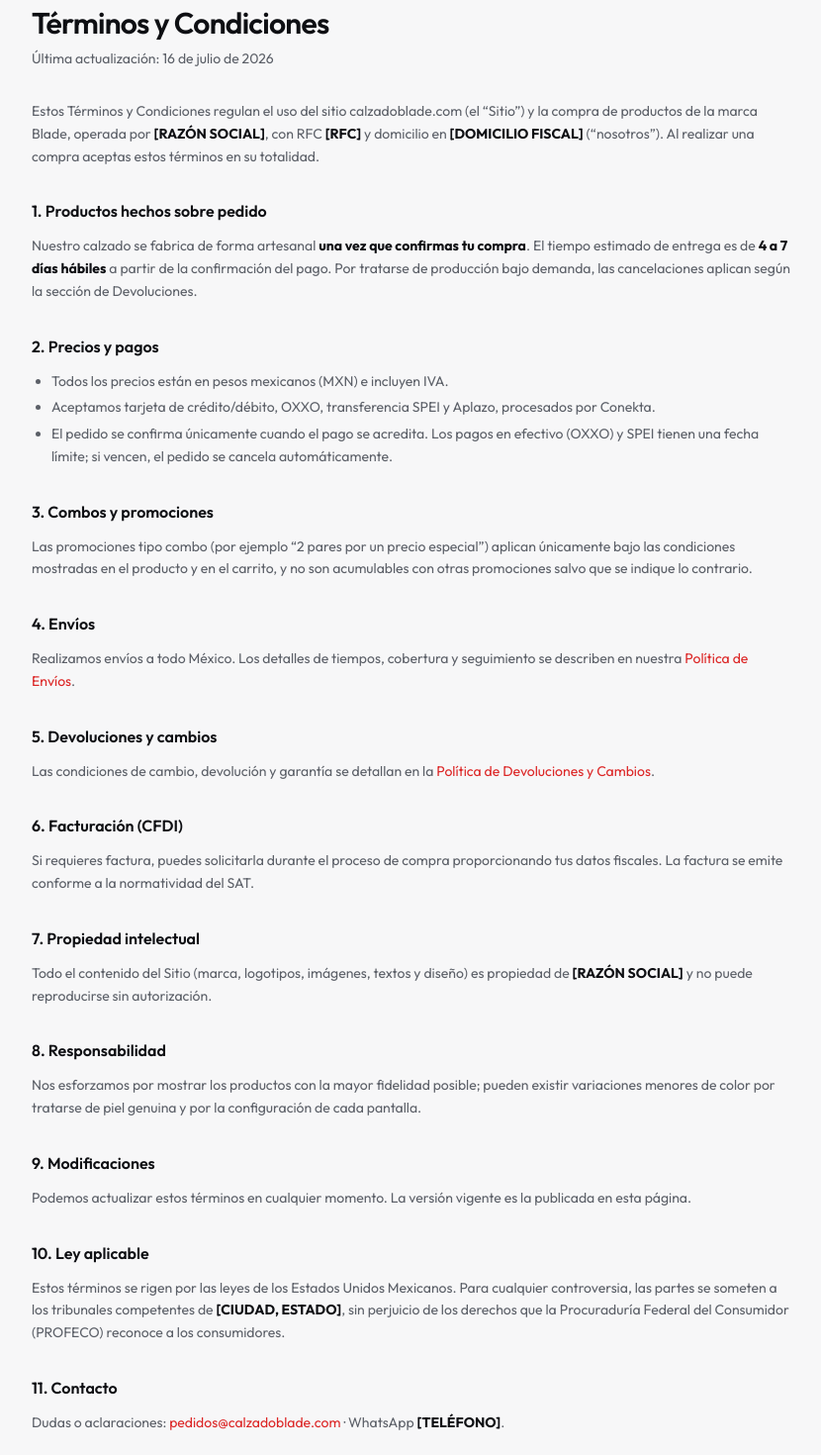
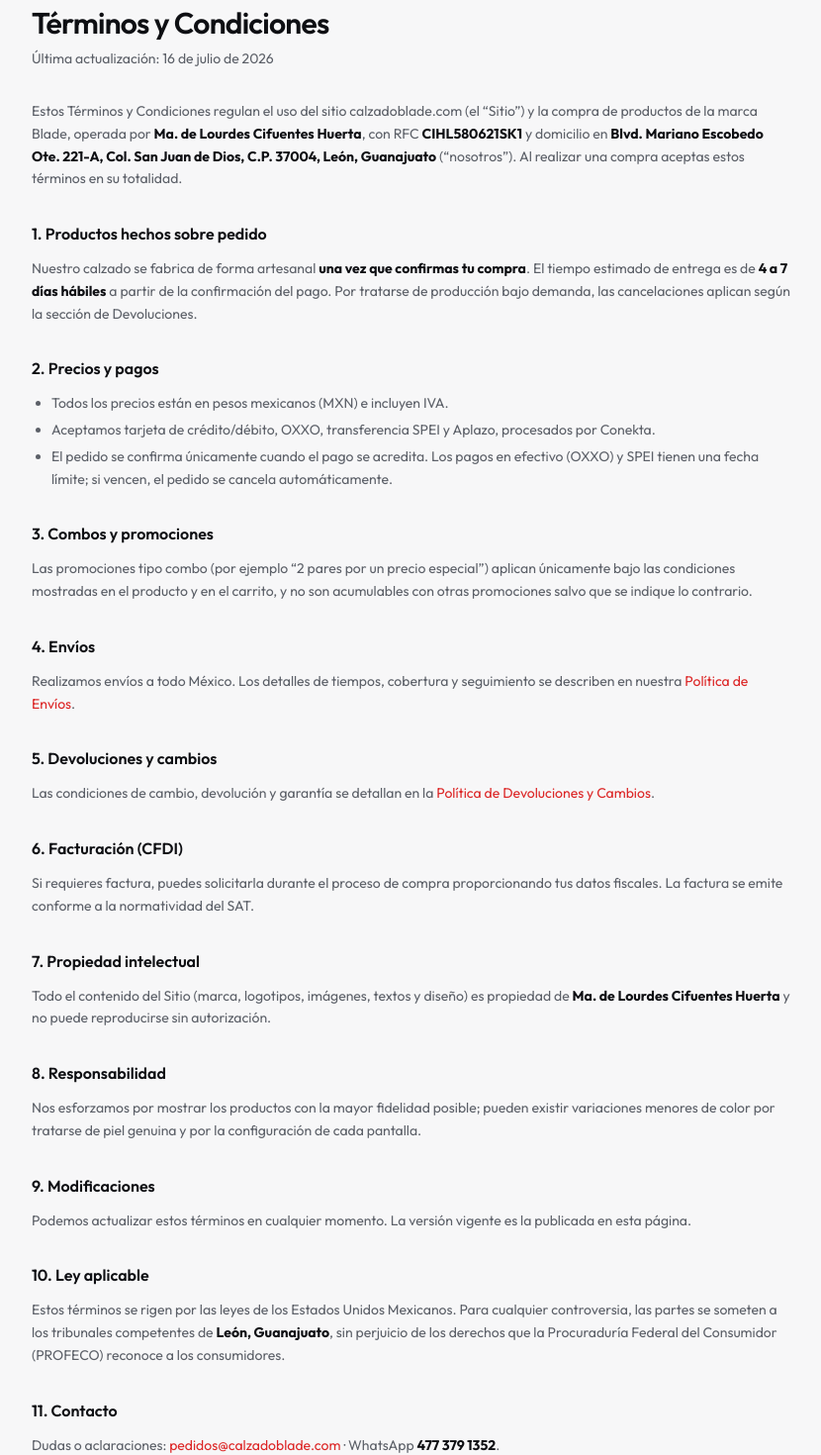
Before and after one commit to agonzalez1704/shoe-e-commerce, a Next.js app: page /terminos in a window 1280 px wide. Shown: the part 140-1610 px from the top of the page at 99% size, without its empty margins (224-1054 px from the left). Built offline with nearby package versions, Linux system fonts and the light colour scheme; no server answers.

Commit message:
legal: fill company data (Ma. de Lourdes Cifuentes Huerta, RFC, domicilio León)

```diff
--- a/app/devoluciones/page.tsx
+++ b/app/devoluciones/page.tsx
@@ -47,7 +47,7 @@ export default function DevolucionesPage() {
       <h2>Cómo iniciar</h2>
       <p>
         Escríbenos a <a href="mailto:pedidos@calzadoblade.com">pedidos@calzadoblade.com</a> o por WhatsApp{" "}
-        <strong>[TELÉFONO]</strong> con tu número de pedido. Te guiamos en el proceso y te compartimos la guía de
+        <strong>477 379 1352</strong> con tu número de pedido. Te guiamos en el proceso y te compartimos la guía de
         retorno cuando aplique.
       </p>
 
--- a/app/privacidad/page.tsx
+++ b/app/privacidad/page.tsx
@@ -7,13 +7,12 @@ export const metadata: Metadata = {
   alternates: { canonical: "/privacidad" },
 };
 
-// NOTE: plantilla base conforme a la Ley Federal de Protección de Datos
-// Personales en Posesión de los Particulares. Valida con tu asesor legal.
+// NOTE: valida con tu asesor legal antes de operar en vivo.
 export default function PrivacidadPage() {
   return (
     <LegalPage title="Aviso de Privacidad" updated="16 de julio de 2026">
       <p>
-        <strong>[RAZÓN SOCIAL]</strong> (“Blade”), con domicilio en <strong>[DOMICILIO FISCAL]</strong>, es
+        <strong>Ma. de Lourdes Cifuentes Huerta</strong> (“Blade”), con domicilio en <strong>Blvd. Mariano Escobedo Ote. 221-A, Col. San Juan de Dios, C.P. 37004, León, Guanajuato</strong>, es
         responsable del tratamiento y protección de tus datos personales conforme a la Ley Federal de Protección de
         Datos Personales en Posesión de los Particulares (LFPDPPP).
       </p>
--- a/app/terminos/page.tsx
+++ b/app/terminos/page.tsx
@@ -7,15 +7,14 @@ export const metadata: Metadata = {
   alternates: { canonical: "/terminos" },
 };
 
-// NOTE: plantilla base. Reemplaza los [CAMPOS] con los datos reales y valida
-// el contenido con tu asesor legal antes de operar con clientes reales.
+// NOTE: valida el contenido con tu asesor legal antes de operar en vivo.
 export default function TerminosPage() {
   return (
     <LegalPage title="Términos y Condiciones" updated="16 de julio de 2026">
       <p>
         Estos Términos y Condiciones regulan el uso del sitio calzadoblade.com (el “Sitio”) y la compra de
-        productos de la marca Blade, operada por <strong>[RAZÓN SOCIAL]</strong>, con RFC{" "}
-        <strong>[RFC]</strong> y domicilio en <strong>[DOMICILIO FISCAL]</strong> (“nosotros”). Al realizar una
+        productos de la marca Blade, operada por <strong>Ma. de Lourdes Cifuentes Huerta</strong>, con RFC{" "}
+        <strong>CIHL580621SK1</strong> y domicilio en <strong>Blvd. Mariano Escobedo Ote. 221-A, Col. San Juan de Dios, C.P. 37004, León, Guanajuato</strong> (“nosotros”). Al realizar una
         compra aceptas estos términos en su totalidad.
       </p>
 
@@ -61,7 +60,7 @@ export default function TerminosPage() {
       <h2>7. Propiedad intelectual</h2>
       <p>
         Todo el contenido del Sitio (marca, logotipos, imágenes, textos y diseño) es propiedad de{" "}
-        <strong>[RAZÓN SOCIAL]</strong> y no puede reproducirse sin autorización.
+        <strong>Ma. de Lourdes Cifuentes Huerta</strong> y no puede reproducirse sin autorización.
       </p>
 
       <h2>8. Responsabilidad</h2>
@@ -78,14 +77,14 @@ export default function TerminosPage() {
       <h2>10. Ley aplicable</h2>
       <p>
         Estos términos se rigen por las leyes de los Estados Unidos Mexicanos. Para cualquier controversia, las
-        partes se someten a los tribunales competentes de <strong>[CIUDAD, ESTADO]</strong>, sin perjuicio de los
+        partes se someten a los tribunales competentes de <strong>León, Guanajuato</strong>, sin perjuicio de los
         derechos que la Procuraduría Federal del Consumidor (PROFECO) reconoce a los consumidores.
       </p>
 
       <h2>11. Contacto</h2>
       <p>
         Dudas o aclaraciones: <a href="mailto:pedidos@calzadoblade.com">pedidos@calzadoblade.com</a>{" "}
-        · WhatsApp <strong>[TELÉFONO]</strong>.
+        · WhatsApp <strong>477 379 1352</strong>.
       </p>
     </LegalPage>
   );
```
